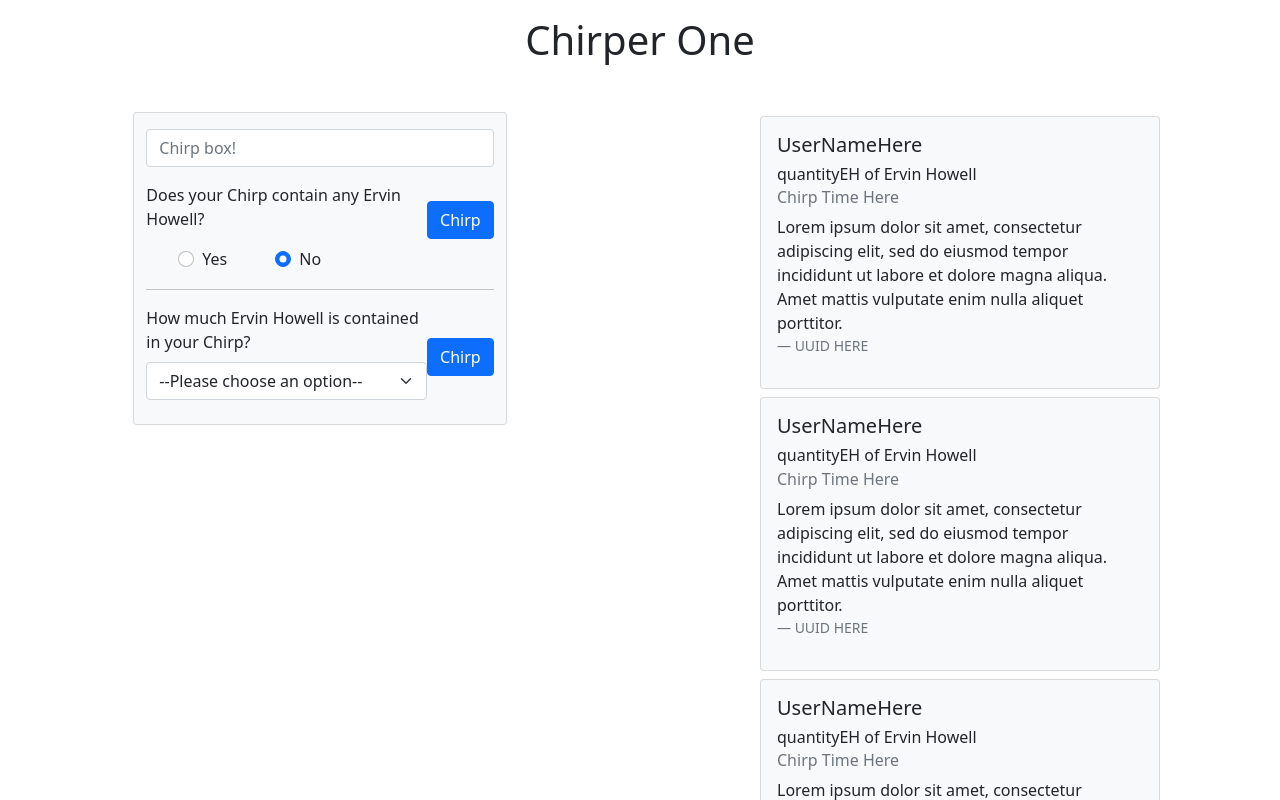
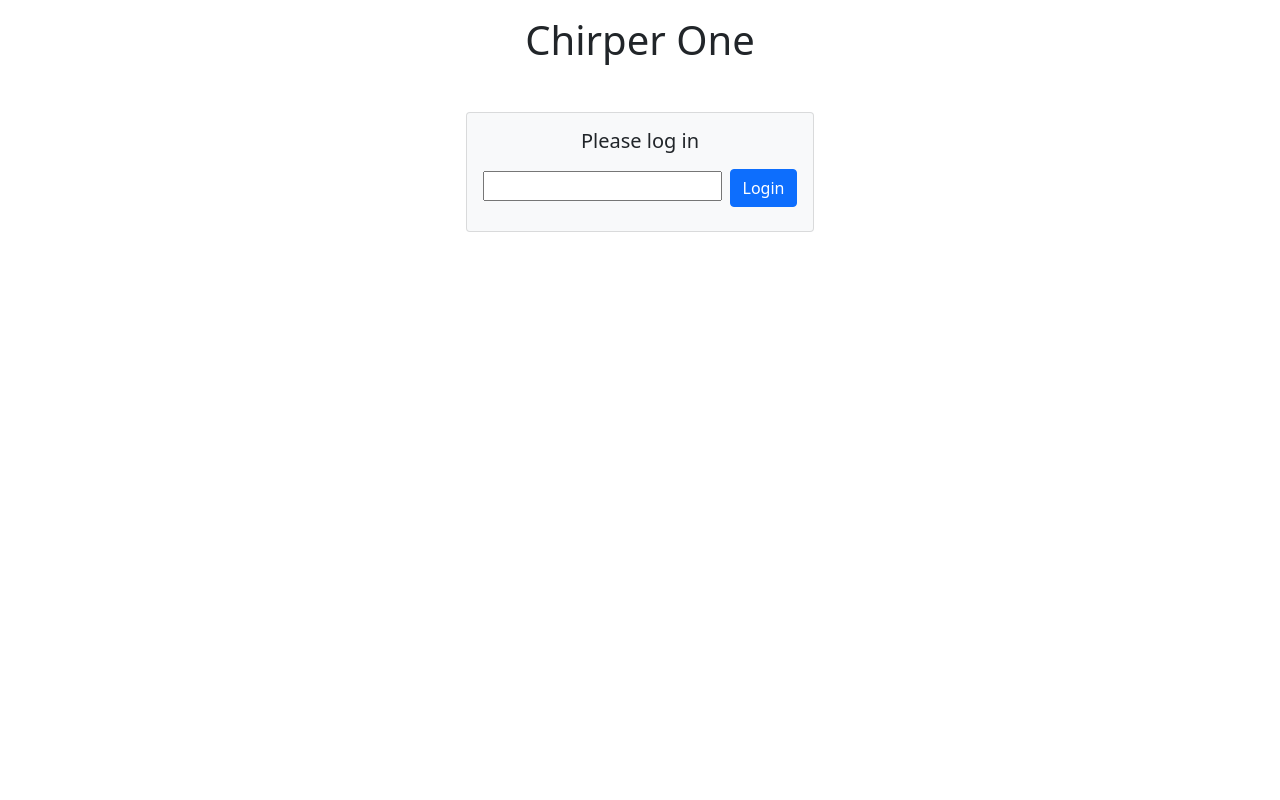
Before and after one commit to emoran0403/Chirper-One, a React (Create React App) app: page / in a window 1280 px wide. Shown: the top 800 px of the page. Built offline with nearby package versions, Linux system fonts and the light colour scheme.

Commit message:
working on passing state setters

```diff
--- a/src/App.jsx
+++ b/src/App.jsx
@@ -11,9 +11,12 @@ import Homepage from "./components/Homepage";
 import { render } from "@testing-library/react";
 
 class App extends React.Component {
-  constructor(props) {
-    super(props);
+  constructor() {
+    super();
     this.state = {
+      tempContainsEH: false,
+      tempQuantityEH: "",
+      tempMessage: "",
       username: "",
       loggedIn: false,
       chirps: [
@@ -44,21 +47,20 @@ class App extends React.Component {
 
     const handleChirpBoxChange = (e) => {
       // controls the username inputbox to update the username state when a key is pressed
-      this.setState({ message: e.target.value });
+      this.setState({ tempMessage: e.target.value });
     };
 
     const handleContainsEH = (e) => {
       // controls the radio buttons to update state to reflect if chirp contains EH
-      this.setState({}); //! do i need containsEH as a piece of state, then use it in a chirp and set back to false?
+      this.setState({ tempContainsEH: e.target.value }); //! do i need containsEH as a piece of state, then use it in a chirp and set back to false?
     };
 
     const handleQuantityEH = (e) => {
       // controls the selector to update state to reflect the quantity of EH
-
-      this.setState({}); //! do i need quantityEH as a piece of state, then use it in a chirp and set back to false?
+      this.setState({ tempQuantityEH: e.target.value }); //! do i need quantityEH as a piece of state, then use it in a chirp and set back to false?
     };
 
-    const handleChirp = (e, message, containsEH, quantityEH) => {
+    const handleChirp = (e) => {
       // chirp state setter function to update state to contain a new chirp
 
       e.preventDefault();
@@ -66,13 +68,15 @@ class App extends React.Component {
       let chirpObject = {
         ChirpTime: moment().format("MMM Do YY"),
         uuid: uuidv4(),
-        containsEH: false, //! i need a way to check for this - is it based on state?
-        quantityEH: "", //! i need a way to check for this - is it based on state?
-        message, //! i need a way to check for this - is it based on state?
+        containsEH: this.state.tempContainsEH,
+        quantityEH: this.state.tempQuantityEH,
+        message: this.state.tempMessage,
       };
 
       // sets the state to keep the old chirps, and add the new one
       this.setState({ chirps: [...this.state.chirps, chirpObject] });
+      // sets the values of tempContainsEH and tempQuantityEH back to their defaults
+      this.setState({ tempContainsEH: false, tempQuantityEH: "" });
     };
   }
 
@@ -101,9 +105,9 @@ class App extends React.Component {
         </div>
 
         <div className="d-flex justify-content-around">
-          {/* <Homepage setLogin={this.handleLogin} setUsernameChange={this.handleUsernameChange} /> */}
-          <Inputs setChirp={this.handleChirp} />
-          <Timeline />
+          <Homepage {...this.state} setLogin={this.handleLogin} setUsernameChange={this.handleUsernameChange} />
+          {/* <Inputs setChirpBox={this.handleChirpBoxChange} setContainsEh={this.handleContainsEH} setQuantityEH={this.handleQuantityEH} setChirp={this.handleChirp} />
+          <Timeline {...this.state}/> */}
         </div>
       </div>
     );
--- a/src/components/Homepage.jsx
+++ b/src/components/Homepage.jsx
@@ -9,7 +9,7 @@ class Homepage extends React.Component {
       <div className="card bg-light">
         <div className="card-body">
           <h5 className="card-title text-center">Please log in</h5>
-          <input type="text" className="card-text" onKeyPress={this.props.setUsernameChange} />
+          <input type="text" value={this.props.username} className="card-text" onChange={(e) => this.props.setUsernameChange(e)} />
           <button className="btn btn-primary my-2 ms-2" type="button" onClick={this.props.setLogin}>
             Login
           </button>
--- a/src/components/Inputs.jsx
+++ b/src/components/Inputs.jsx
@@ -1,26 +1,17 @@
 import React, { useState } from "react";
 
 class Inputs extends React.Component {
-  constructor() {
-    super();
-    this.state = {
-      name: "React",
-      containsEH: false,
-    };
-    this.onValueChange = this.onValueChange.bind(this);
-    this.handleSubmit = this.handleSubmit.bind(this);
+  /**
+   * this.props.setChirpBox={this.handleChirpBoxChange}
+   * this.props.setContainsEh={this.handleContainsEH}
+   * this.props.setQuantityEH={this.handleQuantityEH}
+   * this.props.setChirp={this.handleChirp}
+   */
+
+  constructor(props) {
+    super(props);
   }
 
-  onValueChange(event) {
-    this.setState({
-      containsEH: event.target.value,
-    });
-  }
-
-  handleSubmit(event) {
-    event.preventDefault();
-    console.log(this.state.containsEH);
-  }
   // const [inputText, setInputText] = useState("");
 
   // const handleInputText = (e) => {
@@ -43,8 +34,8 @@ class Inputs extends React.Component {
       <main className="container ">
         <section className="row justify-content-center ">
           <div className="col-md-7 card bg-light">
-            <form onSubmit={this.handleSubmit} className="form-group">
-              <input className="form-control mt-3" placeholder="Chirp box!" type="text" />
+            <form className="form-group">
+              <input className="form-control mt-3" onChange={this.props.setChirpBox} placeholder="Chirp box!" type="text" />
 
               <div className="mb-3 d-flex justify-content-between align-items-center">
                 <div>
@@ -80,7 +71,7 @@ class Inputs extends React.Component {
                   </div>
                 </div>
                 <div>
-                  <button type="submit" className="btn btn-primary">
+                  <button type="button" onClick={(e) => this.props.setChirp(e)} className="btn btn-primary">
                     Chirp
                   </button>
                 </div>
@@ -105,7 +96,7 @@ class Inputs extends React.Component {
                   </select>
                 </div>
                 <div>
-                  <button type="button" onClick={(e) => this.props.chirpSetter(e)} className="btn btn-primary">
+                  <button type="button" onClick={(e) => this.props.setChirp(e)} className="btn btn-primary">
                     Chirp
                   </button>
                 </div>
```
